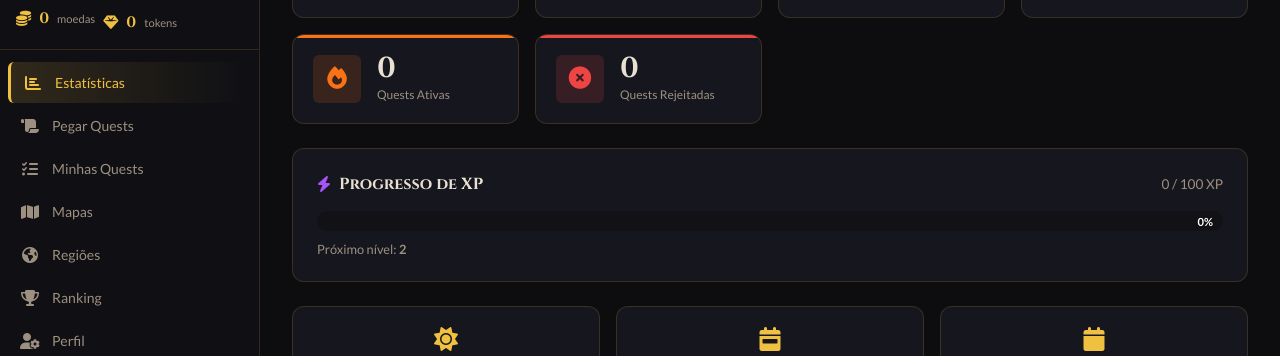
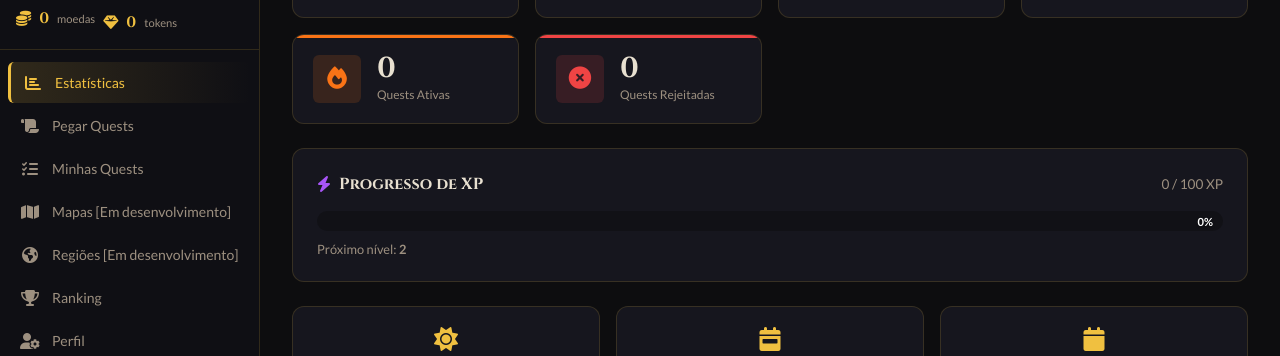
Before and after one commit to KayhamCristoffer/marmota-rpg.io, a plain HTML site: page home.html in a window 1280 px wide. Shown: the part 209-565 px from the top of the page. Drawn offline with Linux system fonts and the light colour scheme.

Commit message:
Update navigation labels to indicate development status

```diff
--- a/home.html
+++ b/home.html
@@ -79,11 +79,11 @@
       </a>
       <a href="#" class="nav-item" data-page="maps">
         <i class="fas fa-map"></i>
-        <span>Mapas</span>
+        <span>Mapas [Em desenvolvimento]</span>
       </a>
       <a href="#" class="nav-item" data-page="regions">
         <i class="fas fa-globe-americas"></i>
-        <span>Regiões</span>
+        <span>Regiões  [Em desenvolvimento]</span>
       </a>
       <a href="#" class="nav-item" data-page="ranking">
         <i class="fas fa-trophy"></i>
```
